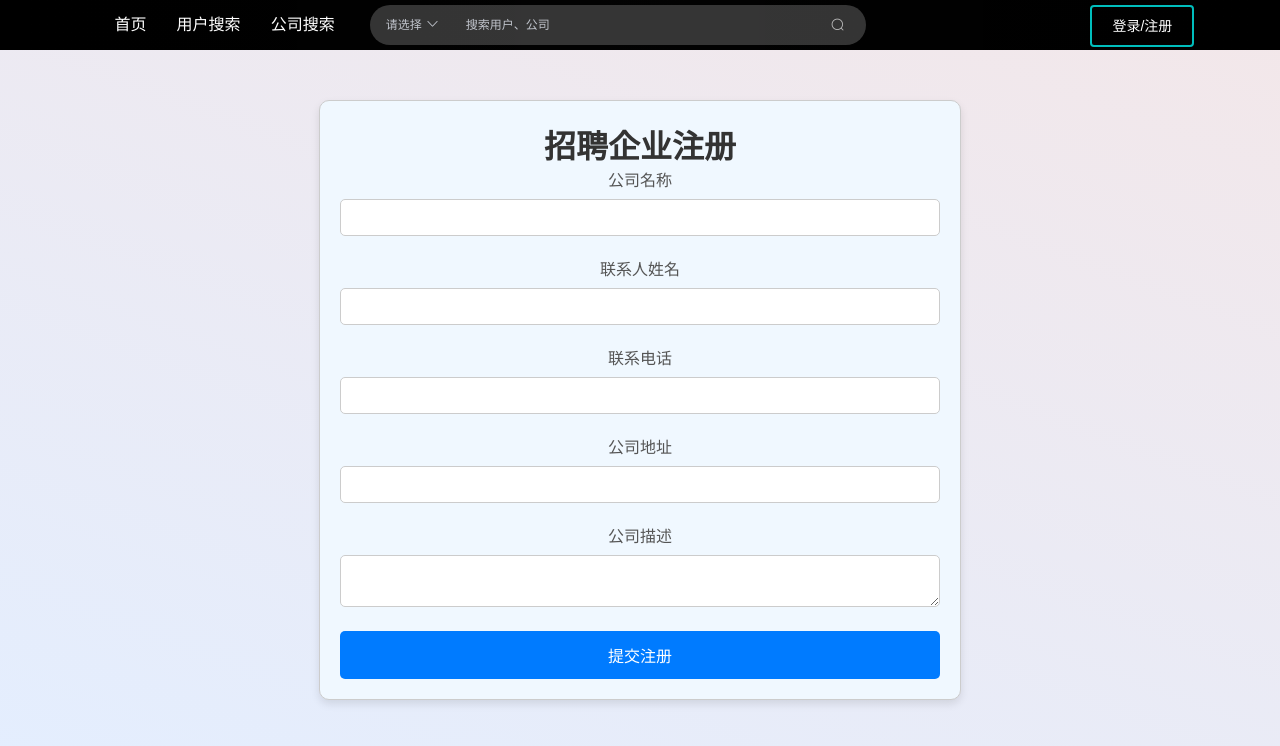
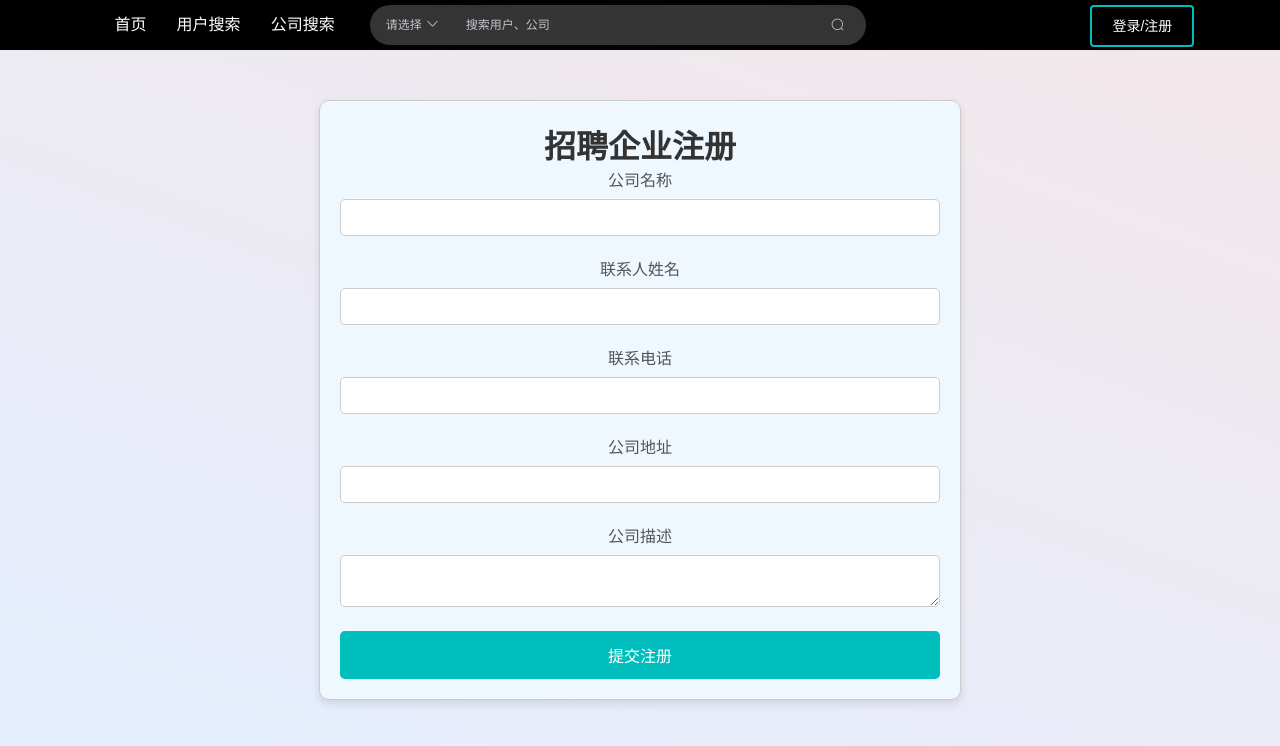
Before and after one commit to 2023-SE-13/24-SP-FrontEnd, a Vue app: page /company-register in a window 1280 px wide. Shown: the top 746 px of the page. Built offline with nearby package versions, Linux system fonts and the light colour scheme.

Commit message:
添加注册企业路由跳转

```diff
--- a/src/views/CompanyListView.vue
+++ b/src/views/CompanyListView.vue
@@ -10,7 +10,7 @@
       <div class="my-company">
         <!-- 我的企业 -->
         <el-button v-show="isInComp">我的企业 <i class="el-icon-office-building"></i></el-button>
-        <el-button v-show="!isInComp">创建企业 <i class="el-icon-plus"></i></el-button>
+        <el-button v-show="!isInComp" @click="goToCompanyRegister">创建企业 <i class="el-icon-plus"></i></el-button>
       </div>
     </div>
     <div class="lower-bar">
@@ -49,6 +49,9 @@ export default {
         this.CompanyList = res.data.data
         console.log(this.CompanyList)
       })
+    },
+    goToCompanyRegister() {
+      this.$router.push({ path: '/company-register' });
     }
   },
   mounted() {
--- a/src/views/CompanyRegister.vue
+++ b/src/views/CompanyRegister.vue
@@ -109,7 +109,7 @@ textarea {
 button {
   width: 100%;
   padding: 12px;
-  background-color: #007bff;
+  background-color: #00bebd;
   color: white;
   border: none;
   border-radius: 5px; /* 圆角边框 */
@@ -118,6 +118,6 @@ button {
 }
 
 button:hover {
-  background-color: #0056b3;
+  background-color: #004747;
 }
 </style>
```
